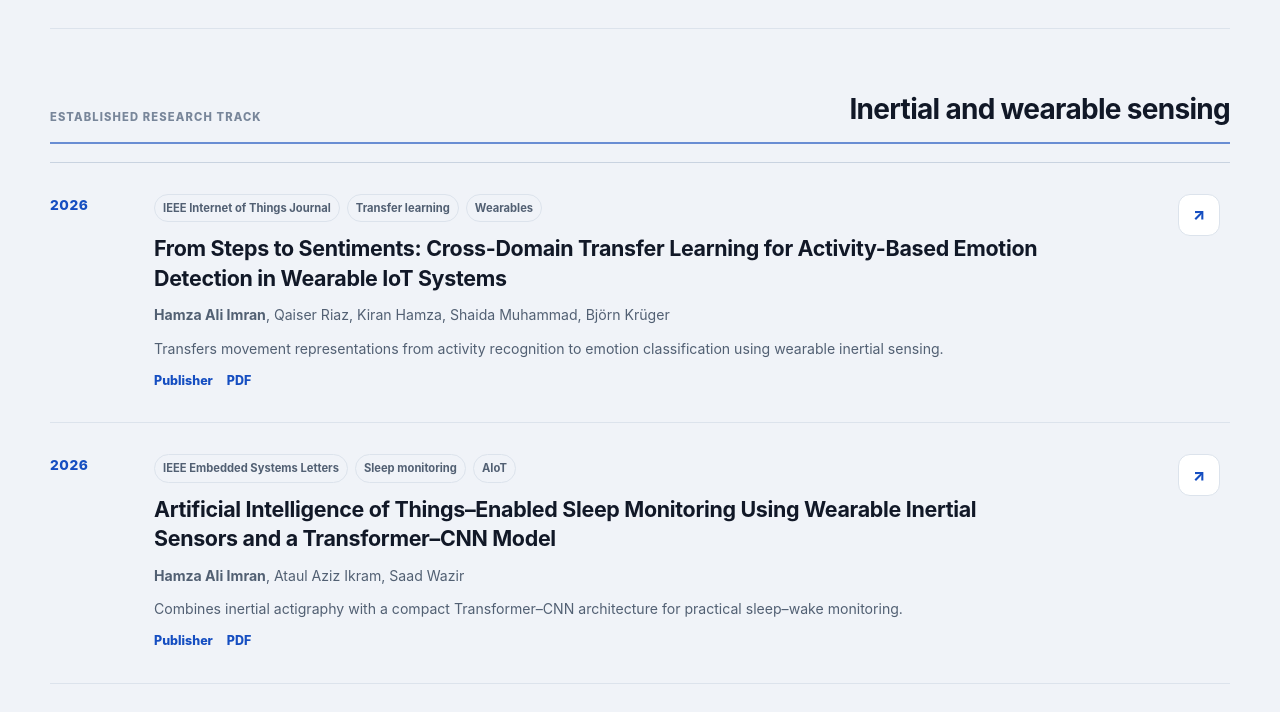
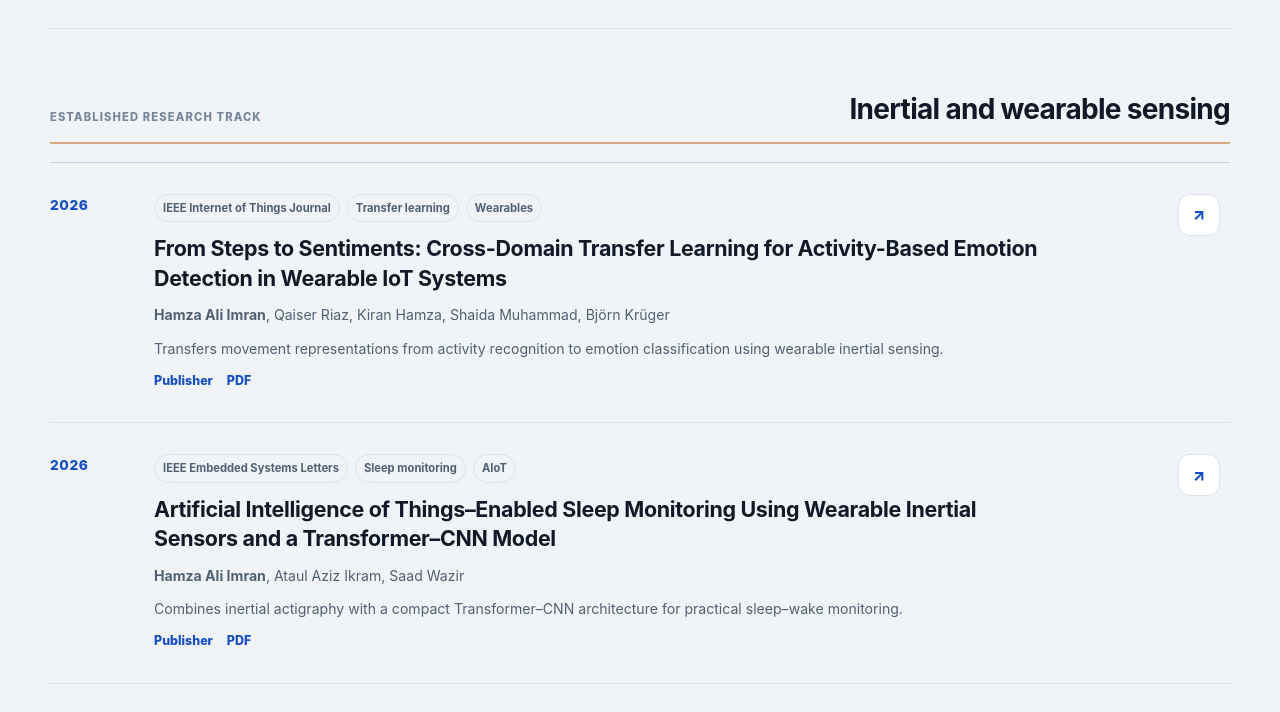
Before and after one commit to engrhamzaaliimran/engrhamzaaliimran.github.io, a plain HTML site: page index.html in a window 1280 px wide. Shown: the part 6139-6851 px from the top of the page. Drawn offline with Linux system fonts and the light colour scheme.

Commit message:
Align publication group formatting and computing terminology

```diff
--- a/assets/style.css
+++ b/assets/style.css
@@ -356,9 +356,8 @@ h1 em { color: var(--primary); font-style: normal; }
   padding: 0 0 15px;
   border-bottom: 2px solid color-mix(in srgb, var(--accent) 55%, var(--line));
 }
-.publication-group-heading.wearable-group {
+.publication-list + .publication-group-heading {
   margin-top: 64px;
-  border-bottom-color: color-mix(in srgb, var(--primary) 58%, var(--line));
 }
 .publication-group-heading span {
   color: var(--muted);
```
